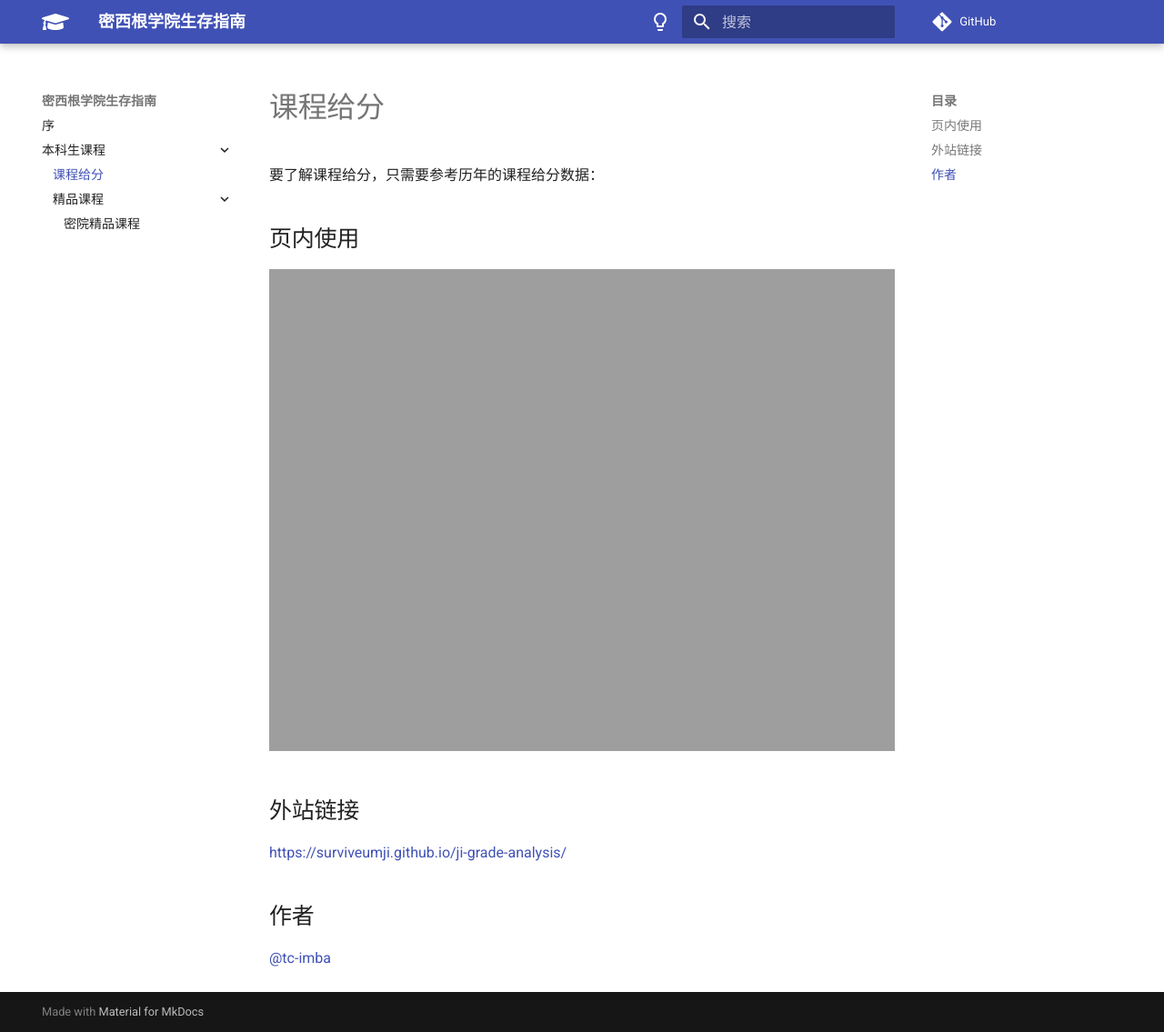
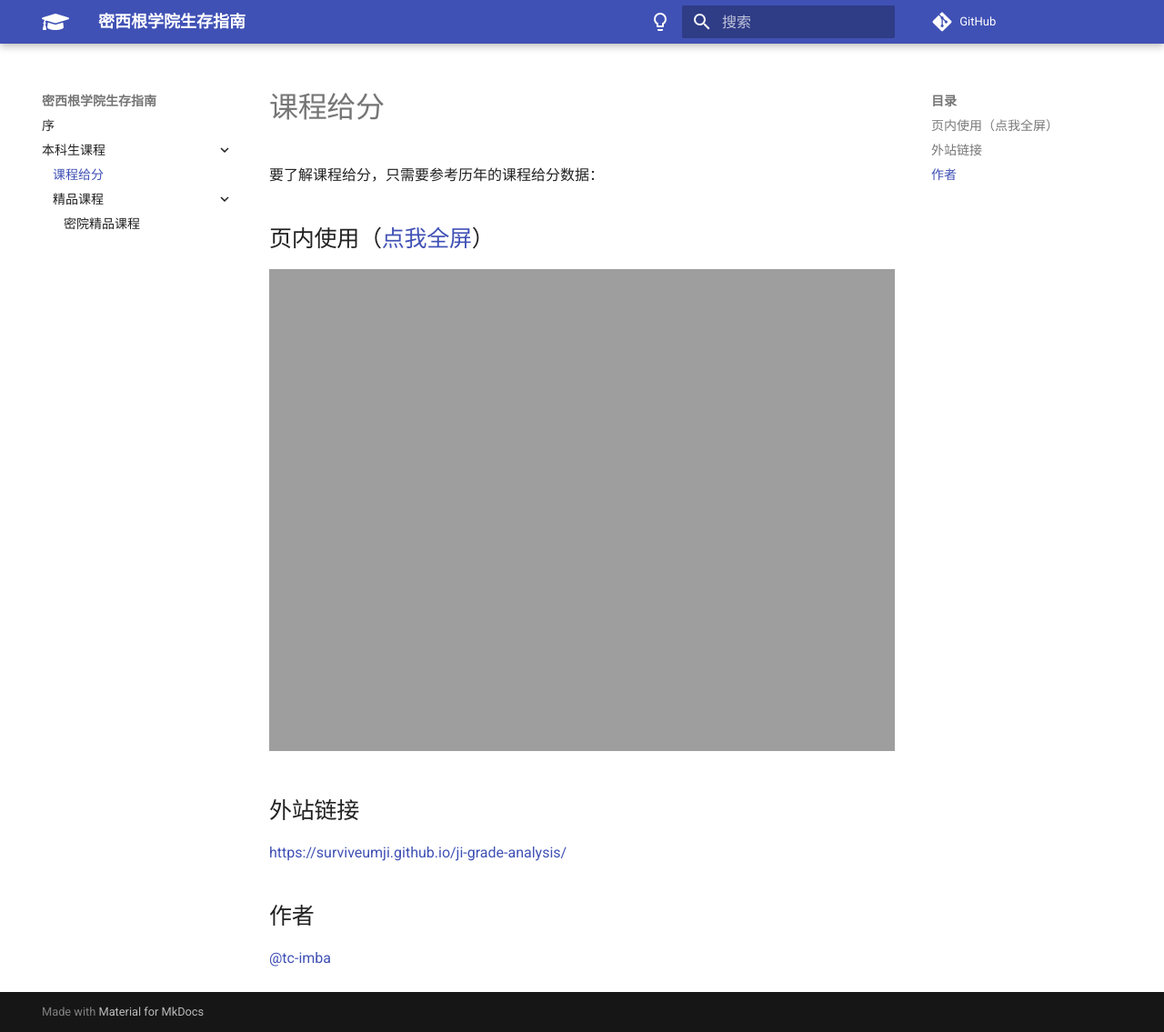
Before and after one commit to SurviveUMJI/SurviveUMJIManual, an MkDocs documentation site: the page built from docs/本科生课程/课程给分.md, in a window 1280 px wide and 1135 px high. Shown: the whole window at 91% size. Built offline with MkDocs 1.6.1 and Material for MkDocs 9.7.7, drawn with Linux system fonts in a browser that asks for light colours; comment, search, counter and statistics services are not loaded.

Commit message:
feat: ji-grade-analysis in page fullscreen

```diff
--- a/docs/本科生课程/课程给分.md
+++ b/docs/本科生课程/课程给分.md
@@ -2,9 +2,9 @@
 
 要了解课程给分，只需要参考历年的课程给分数据：
 
-## 页内使用
+## 页内使用（<a id="fullscreen-ji-grade-analysis" onclick="document.getElementsByTagName('iframe')[0].style='width: 100%; height: 100%; position: absolute; top: 0; left: 0;';document.getElementsByClassName('md-header')[0].style.zIndex=0;document.body.style.height='100%';document.body.style.overflow='hidden';document.body.style.margin=0;">点我全屏</a>）
 
-<iframe src="https://surviveumji.github.io/ji-grade-analysis/" width="100%" height="530px" frameborder="0" scrolling="yes"> </iframe>
+<iframe src="https://surviveumji.github.io/ji-grade-analysis/" title="ji-grade-analysis" width="100%" height="530px" frameborder="0" scrolling="yes"> </iframe>
 
 ## 外站链接
 
```
